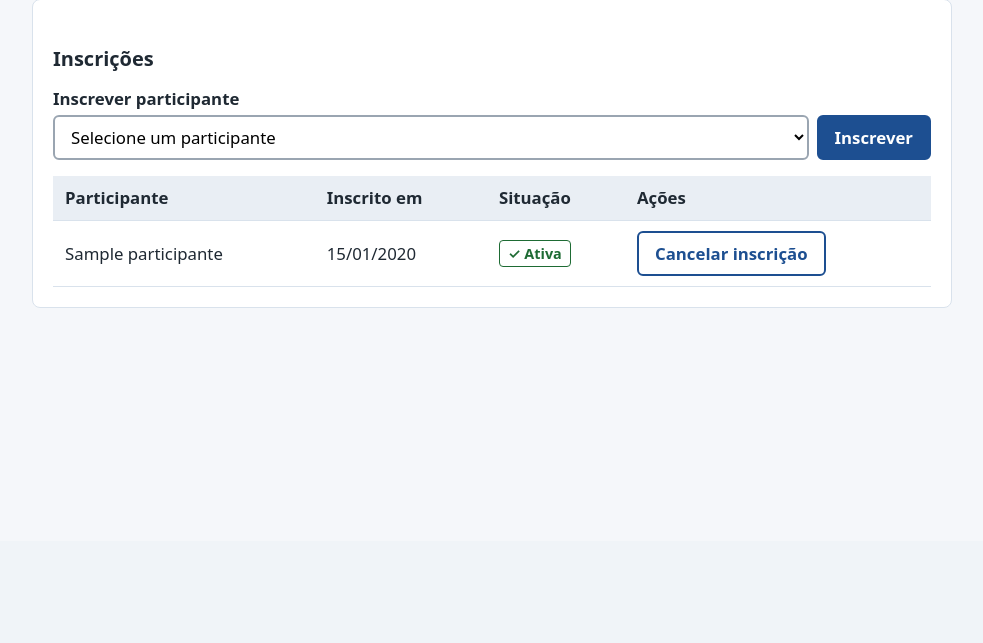
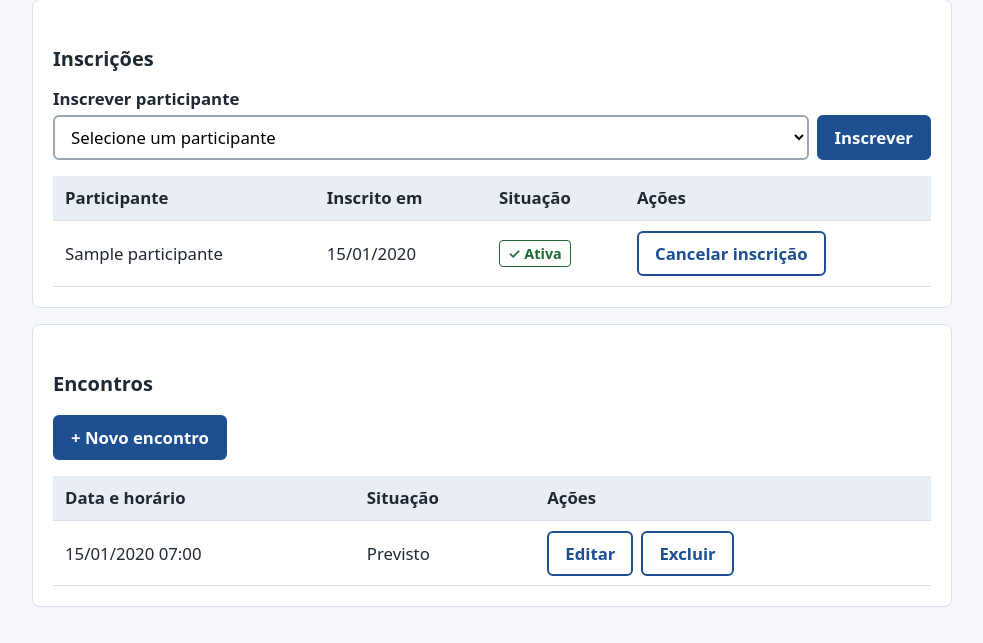
Before and after one commit to Pedro-HS-Rodrigues/projeto-de-software-2026, a Django app: page /atividades/1/ in a window 1280 px wide. Shown: the part 259-902 px from the top of the page, without its empty margins (148-1131 px from the left). Before the commit the page ends 567 px from the top, so only its background shows below. Run offline with Django 5.2, Linux system fonts and the light colour scheme; a user stored in the database is signed in; tables that the repository leaves empty hold one stand-in row (values such as "Sample post"); parts of the project's set-up code (start-up, migrations or seed data) failed here and were passed over.

Commit message:
feat(encontros): cadastro de encontros por atividade (RF06)

```diff
--- a/gestao/forms.py
+++ b/gestao/forms.py
@@ -1,6 +1,6 @@
 from django import forms
 
-from .models import Atividade, Participante
+from .models import Atividade, Encontro, Participante
 
 
 class ParticipanteForm(forms.ModelForm):
@@ -52,3 +52,24 @@ class AtividadeForm(forms.ModelForm):
             "descricao": "Opcional. Ex.: dias, horário e público da atividade.",
             "ativa": "Atividades inativas não recebem novas inscrições.",
         }
+
+
+class EncontroForm(forms.ModelForm):
+    class Meta:
+        model = Encontro
+        fields = ["inicio", "status"]
+        widgets = {
+            "inicio": forms.DateTimeInput(attrs={"type": "datetime-local"}, format="%Y-%m-%dT%H:%M"),
+        }
+        help_texts = {"status": "Só é possível registrar presença em encontros realizados."}
+
+    def __init__(self, *args, atividade, **kwargs):
+        super().__init__(*args, **kwargs)
+        self.atividade = atividade
+
+    def clean_inicio(self):
+        inicio = self.cleaned_data["inicio"]
+        repetidos = Encontro.objects.filter(atividade=self.atividade, inicio=inicio).exclude(pk=self.instance.pk)
+        if repetidos.exists():
+            raise forms.ValidationError("Esta atividade já tem um encontro com a mesma data e horário.")
+        return inicio
--- a/gestao/models.py
+++ b/gestao/models.py
@@ -74,3 +74,33 @@ class Inscricao(models.Model):
     @property
     def ativa(self):
         return self.status == self.Status.ATIVA
+
+
+class Encontro(models.Model):
+    """Cada encontro (aula, treino, reunião) de uma atividade, para registrar a frequência por data."""
+
+    class Status(models.TextChoices):
+        PREVISTO = "previsto", "Previsto"
+        REALIZADO = "realizado", "Realizado"
+        CANCELADO = "cancelado", "Cancelado"
+
+    atividade = models.ForeignKey(
+        Atividade, on_delete=models.PROTECT, related_name="encontros", verbose_name="atividade"
+    )
+    inicio = models.DateTimeField("data e horário de início")
+    status = models.CharField("situação", max_length=10, choices=Status.choices, default=Status.PREVISTO)
+
+    class Meta:
+        ordering = ["-inicio"]
+        verbose_name = "encontro"
+        verbose_name_plural = "encontros"
+        constraints = [
+            models.UniqueConstraint(fields=["atividade", "inicio"], name="encontro_unico_por_inicio"),
+        ]
+
+    def __str__(self):
+        return f"{self.atividade.nome} — {timezone.localtime(self.inicio):%d/%m/%Y %H:%M}"
+
+    @property
+    def realizado(self):
+        return self.status == self.Status.REALIZADO
--- a/gestao/templates/gestao/atividade_detalhe.html
+++ b/gestao/templates/gestao/atividade_detalhe.html
@@ -57,4 +57,37 @@
     <p class="vazio">Nenhum participante inscrito ainda.</p>
   {% endif %}
 </section>
+
+<section class="cartao" aria-labelledby="titulo-encontros">
+  <h2 id="titulo-encontros">Encontros</h2>
+  <div class="acoes">
+    <a class="botao" href="{% url 'encontro_novo' atividade.pk %}">+ Novo encontro</a>
+  </div>
+
+  {% if encontros %}
+    <div class="tabela-rolagem">
+      <table>
+        <thead>
+          <tr><th scope="col">Data e horário</th><th scope="col">Situação</th><th scope="col">Ações</th></tr>
+        </thead>
+        <tbody>
+          {% for e in encontros %}
+            <tr>
+              <td>{{ e.inicio|date:"d/m/Y H:i" }}</td>
+              <td>{{ e.get_status_display }}</td>
+              <td>
+                <div class="acoes">
+                  <a class="botao secundario" href="{% url 'encontro_editar' e.pk %}">Editar</a>
+                  <a class="botao secundario" href="{% url 'encontro_excluir' e.pk %}">Excluir</a>
+                </div>
+              </td>
+            </tr>
+          {% endfor %}
+        </tbody>
+      </table>
+    </div>
+  {% else %}
+    <p class="vazio">Nenhum encontro cadastrado ainda.</p>
+  {% endif %}
+</section>
 {% endblock %}
--- a/gestao/templates/gestao/confirmar_exclusao.html
+++ b/gestao/templates/gestao/confirmar_exclusao.html
@@ -8,7 +8,7 @@
   <form method="post" class="acoes">
     {% csrf_token %}
     <button type="submit" class="botao perigo">Sim, excluir</button>
-    <a class="botao secundario" href="{% url voltar %}">Cancelar</a>
+    <a class="botao secundario" href="{{ voltar }}">Cancelar</a>
   </form>
 </section>
 {% endblock %}
--- a/gestao/urls.py
+++ b/gestao/urls.py
@@ -20,4 +20,8 @@ urlpatterns = [
     # Inscrições
     path("atividades/<int:atividade_pk>/inscrever/", views.inscricao_criar, name="inscricao_criar"),
     path("inscricoes/<int:pk>/cancelar/", views.inscricao_cancelar, name="inscricao_cancelar"),
+    # Encontros
+    path("atividades/<int:atividade_pk>/encontros/novo/", views.encontro_form, name="encontro_novo"),
+    path("encontros/<int:pk>/editar/", views.encontro_form, name="encontro_editar"),
+    path("encontros/<int:pk>/excluir/", views.encontro_excluir, name="encontro_excluir"),
 ]
--- a/gestao/views.py
+++ b/gestao/views.py
@@ -2,11 +2,12 @@
 from django.contrib import messages
 from django.db.models import ProtectedError
 from django.shortcuts import get_object_or_404, redirect, render
+from django.urls import reverse
 from django.views.decorators.http import require_POST
 
 from . import services
-from .forms import AtividadeForm, InscricaoForm, ParticipanteForm
-from .models import Atividade, Inscricao, Participante
+from .forms import AtividadeForm, EncontroForm, InscricaoForm, ParticipanteForm
+from .models import Atividade, Encontro, Inscricao, Participante
 
 
 def menu(request):
@@ -69,7 +70,7 @@ def participante_excluir(request, pk):
         else:
             messages.success(request, f"Participante “{participante.nome}” excluído.")
         return redirect("participante_lista")
-    return render(request, "gestao/confirmar_exclusao.html", {"objeto": participante, "voltar": "participante_lista"})
+    return render(request, "gestao/confirmar_exclusao.html", {"objeto": participante, "voltar": reverse("participante_lista")})
 
 
 # ------------------------------------------------------------------ Atividades
@@ -83,6 +84,7 @@ def atividade_detalhe(request, pk):
     contexto = {
         "atividade": atividade,
         "inscricoes": atividade.inscricoes.select_related("participante"),
+        "encontros": atividade.encontros.all(),
         "form_inscricao": InscricaoForm(participantes=services.participantes_disponiveis(atividade)),
     }
     return render(request, "gestao/atividade_detalhe.html", contexto)
@@ -118,7 +120,7 @@ def atividade_excluir(request, pk):
         else:
             messages.success(request, f"Atividade “{atividade.nome}” excluída.")
         return redirect("atividade_lista")
-    return render(request, "gestao/confirmar_exclusao.html", {"objeto": atividade, "voltar": "atividade_lista"})
+    return render(request, "gestao/confirmar_exclusao.html", {"objeto": atividade, "voltar": reverse("atividade_lista")})
 
 
 # ------------------------------------------------------------------ Inscrições
@@ -149,3 +151,35 @@ def inscricao_cancelar(request, pk):
     else:
         messages.success(request, f"Inscrição de {inscricao.participante.nome} cancelada. O histórico foi mantido.")
     return redirect("atividade_detalhe", pk=inscricao.atividade_id)
+
+
+# ------------------------------------------------------------------- Encontros
+
+def encontro_form(request, atividade_pk=None, pk=None):
+    if pk:
+        encontro = get_object_or_404(Encontro.objects.select_related("atividade"), pk=pk)
+        atividade = encontro.atividade
+    else:
+        atividade = get_object_or_404(Atividade, pk=atividade_pk)
+        encontro = Encontro(atividade=atividade)
+
+    form = EncontroForm(request.POST or None, instance=encontro, atividade=atividade)
+    if request.method == "POST" and form.is_valid():
+        form.save()
+        messages.success(request, "Encontro salvo.")
+        return redirect("atividade_detalhe", pk=atividade.pk)
+    return render(request, "gestao/encontro_form.html", {"form": form, "atividade": atividade, "encontro": encontro})
+
+
+def encontro_excluir(request, pk):
+    encontro = get_object_or_404(Encontro.objects.select_related("atividade"), pk=pk)
+    atividade_pk = encontro.atividade_id
+    if request.method == "POST":
+        try:
+            encontro.delete()
+        except ProtectedError:
+            messages.error(request, "Este encontro tem presenças registradas e não pode ser excluído.")
+        else:
+            messages.success(request, "Encontro excluído.")
+        return redirect("atividade_detalhe", pk=atividade_pk)
+    return render(request, "gestao/confirmar_exclusao.html", {"objeto": encontro, "voltar": reverse("atividade_detalhe", args=[atividade_pk])})
```
Also changed, not shown: gestao/admin.py (+7 -1 lines), gestao/templates/gestao/encontro_form.html (added, +16 -0 lines), gestao/migrations/0004_encontro.py (added).
